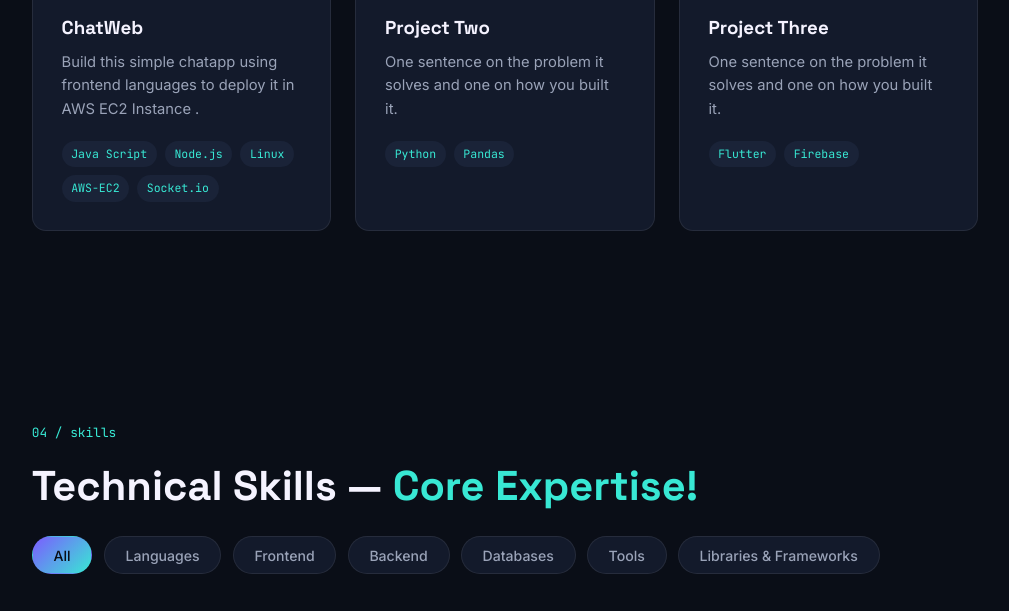
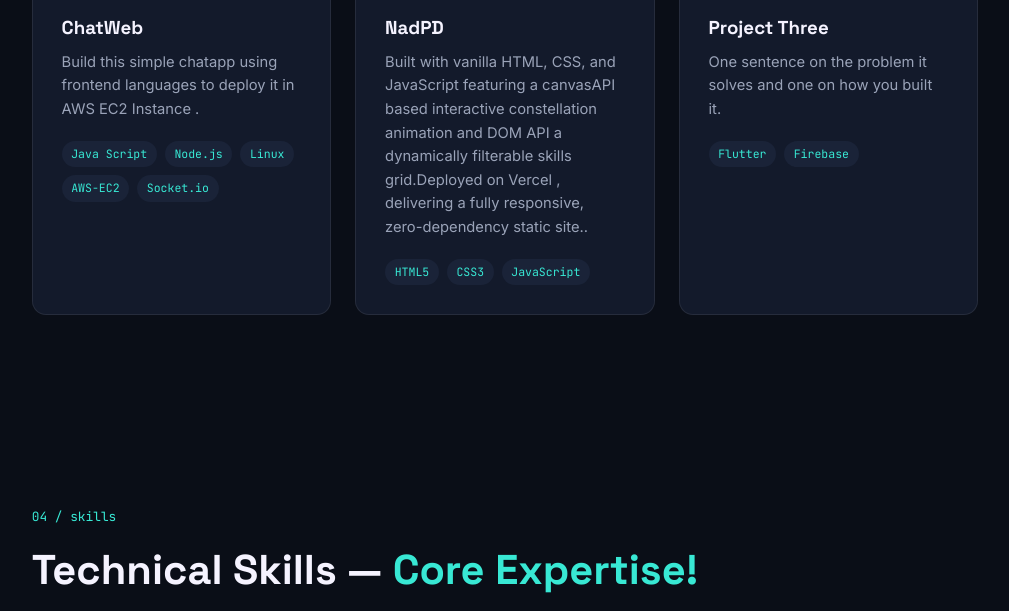
Before and after one commit to Nanditha1705/NadPD-Personal-Portfolio-Website, a plain HTML site: page index.html in a window 1280 px wide. Shown: the part 2419-3030 px from the top of the page, without its empty margins (135-1144 px from the left). Drawn offline with nearby package versions, Linux system fonts and the light colour scheme.

Commit message:
Second Commit

```diff
--- a/index.html
+++ b/index.html
@@ -149,11 +149,16 @@
             <a href="#" aria-label="Live demo"><i class="fa-solid fa-arrow-up-right-from-square"></i></a>
           </div>
         </div>
-        <h3>Project Two</h3>
-        <p>One sentence on the problem it solves and one on how you built it.</p>
+        <h3>NadPD</h3>
+        <p>Built with vanilla HTML, CSS, and JavaScript featuring a canvasAPI based interactive
+          constellation animation and DOM API a dynamically filterable skills grid.Deployed on Vercel ,
+          delivering a fully responsive, zero-dependency static site..</p>
         <div class="project-card__tags">
-          <span class="tag mono">Python</span>
-          <span class="tag mono">Pandas</span>
+          <span class="tag mono">HTML5</span>
+          <span class="tag mono">CSS3</span>
+          <span class="tag mono">JavaScript</span>
+
+
         </div>
       </article>
 
```
